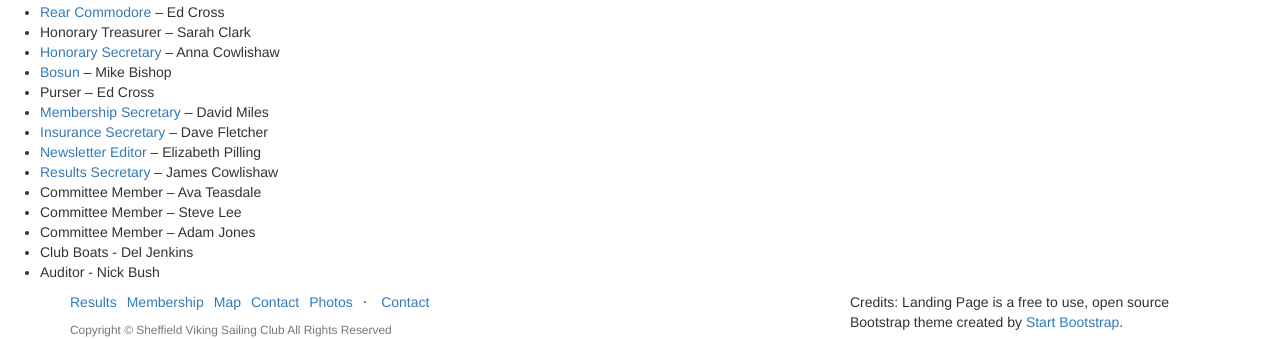
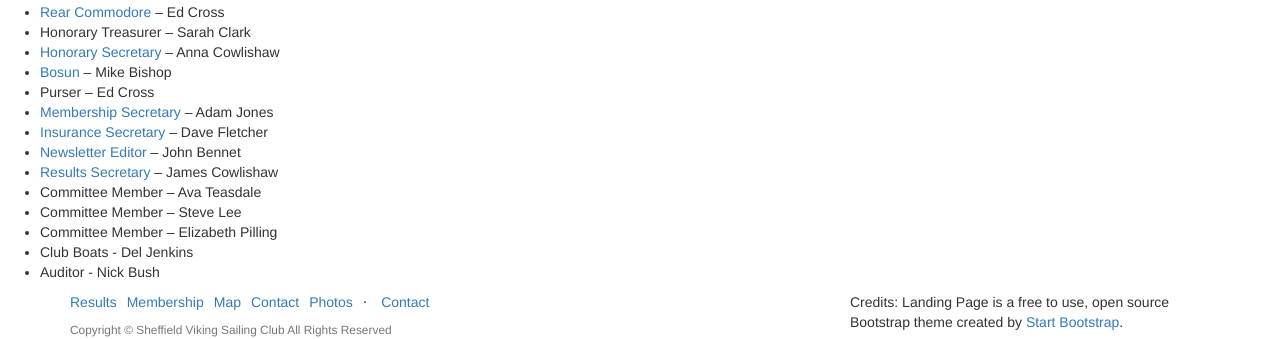
Before and after one commit to svsc/svsc.github.io, a Jekyll site: the page built from _posts/2014-09-24-contact-3.markdown, in a window 1280 px wide. Shown: the part 538-877 px from the top of the page. Built offline with Jekyll 4.4.1, drawn with Linux system fonts in a browser that asks for light colours; nearby versions of some CDN libraries; library files that are not in the unit come from our copies.

Commit message:
Updated committee members

```diff
--- a/_posts/2014-09-24-contact-3.markdown
+++ b/_posts/2014-09-24-contact-3.markdown
@@ -18,13 +18,13 @@ description: |
     <li><a href="mailto:secretary@sheffieldviking.org.uk">Honorary Secretary</a> – Anna Cowlishaw</li>
     <li><a href="mailto:bosun@sheffieldviking.org.uk">Bosun</a> – Mike Bishop</li>
     <li>Purser – Ed Cross</li>
-    <li><a href="mailto:membership@sheffieldviking.org.uk">Membership Secretary</a> –&nbsp;David Miles</li>
+    <li><a href="mailto:membership@sheffieldviking.org.uk">Membership Secretary</a> – Adam Jones</li>
     <li><a href="mailto:insurance@sheffieldviking.org.uk">Insurance Secretary</a> – Dave Fletcher</li>
-    <li><a href="mailto:viking@sheffieldviking.org.uk">Newsletter Editor</a> – Elizabeth Pilling</li>
+    <li><a href="mailto:viking@sheffieldviking.org.uk">Newsletter Editor</a> – John Bennet</li>
     <li><a href="mailto:results@sheffieldviking.org.uk">Results Secretary</a> – James Cowlishaw</li>
     <li>Committee Member – Ava Teasdale</li>
     <li>Committee Member – Steve Lee</li>
-    <li>Committee Member – Adam Jones</li>
+    <li>Committee Member – Elizabeth Pilling</li>
     <li>Club Boats - Del Jenkins</li>
     <li>Auditor - Nick Bush</li>
   </ul>
```
